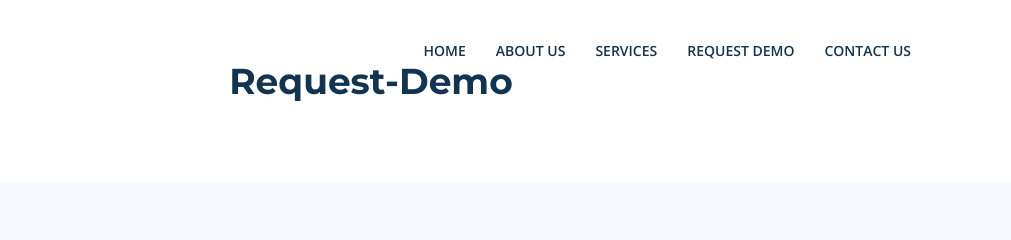
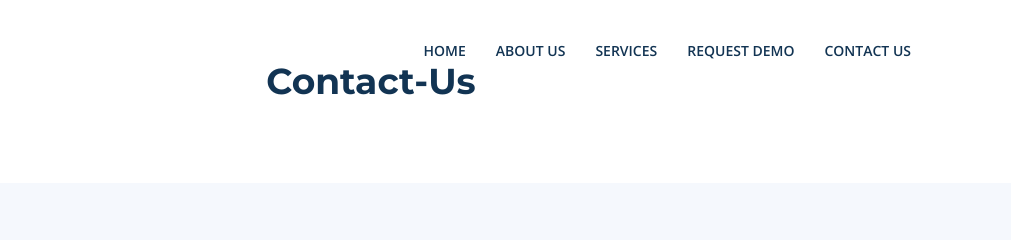
Before and after one commit to Finaceops/Finace, a plain HTML site: page Contact-Us.html in a window 1280 px wide. Shown: the top 240 px of the page, 269-1280 px from the left. Drawn offline with nearby package versions, Linux system fonts and the light colour scheme; a script that the page names is missing.

Commit message:
Update Contact-Us.html

```diff
--- a/Contact-Us.html
+++ b/Contact-Us.html
@@ -102,7 +102,7 @@
       <div class="container">
         <header class="section-header">
 
-          <h3>Request-Demo</h3>
+          <h3>Contact-Us</h3>
           <!-- <p style="font-size:150%">Introduction</p> -->
         </header>
 
```
